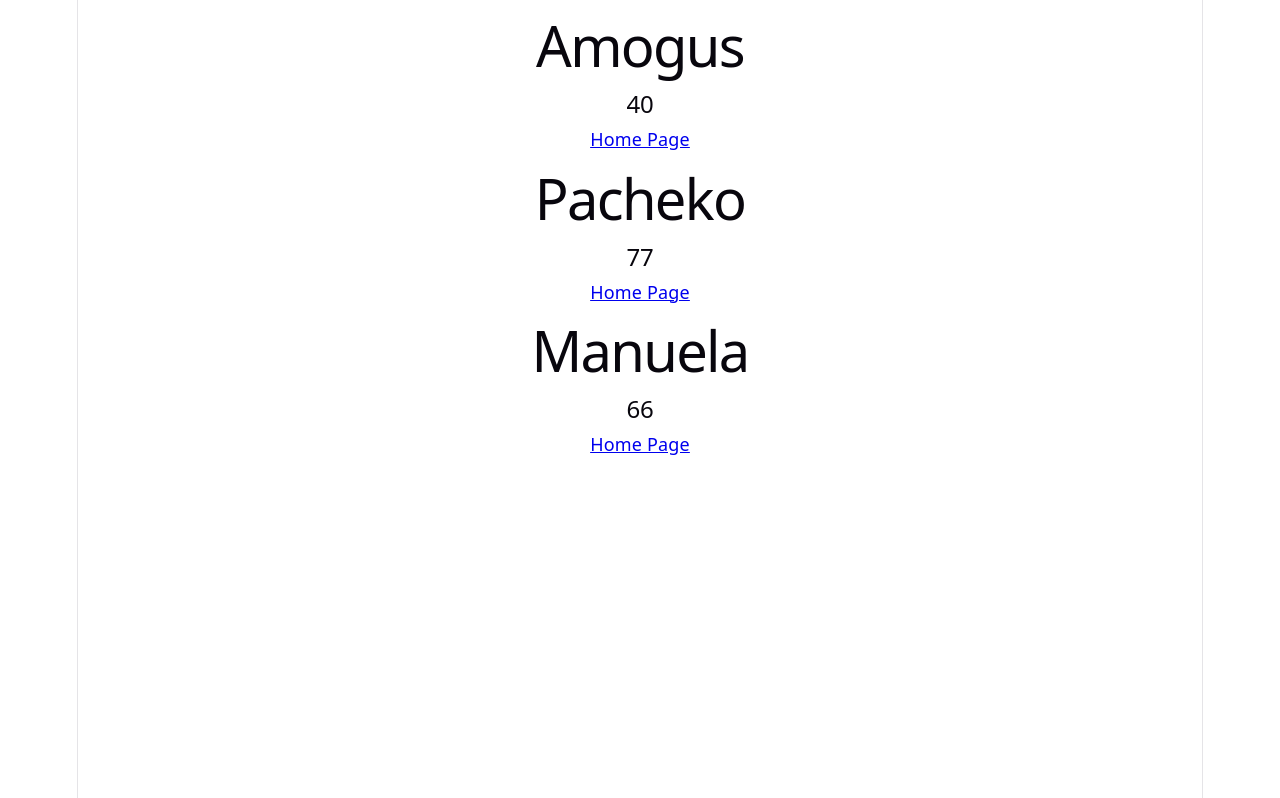
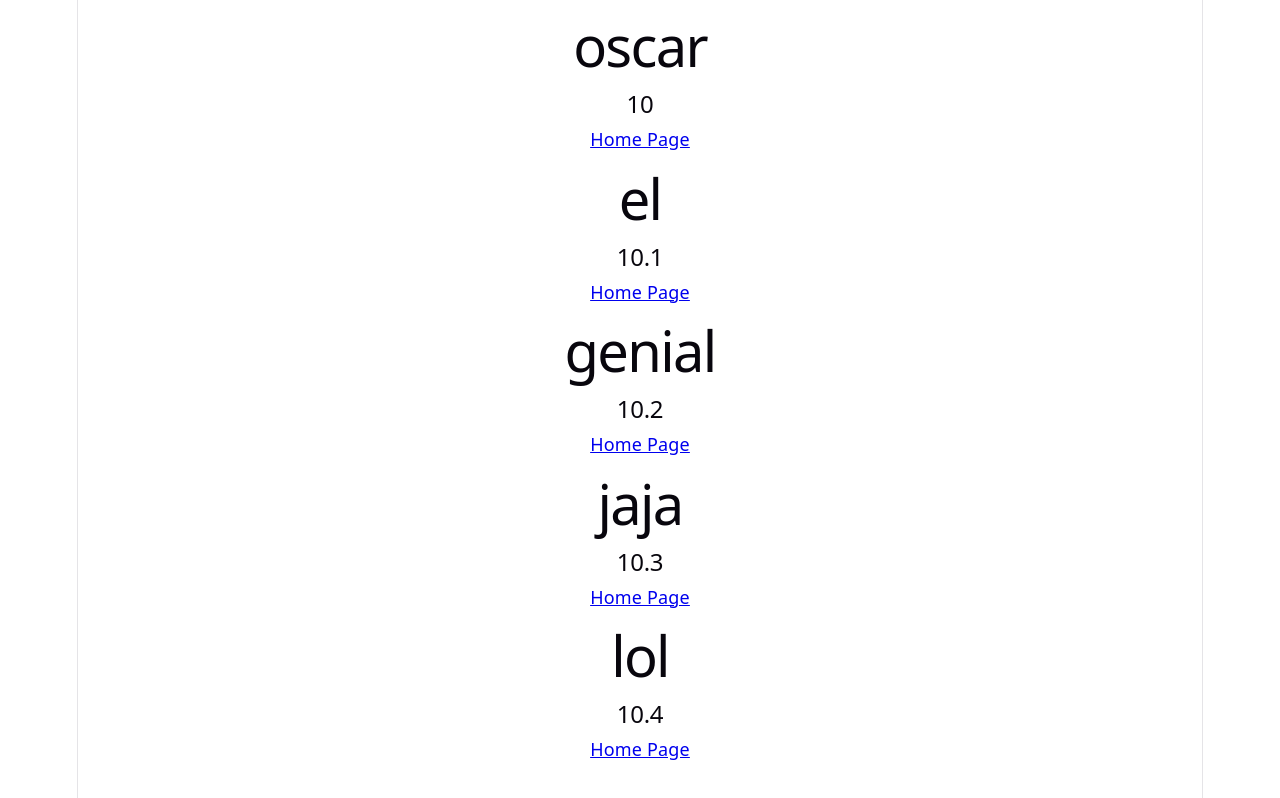
Before and after one commit to oscarartieda8-cloud/AWM_OORTEGA_2026A, a React app in the folder 04_05_2026/frontend/: page / in a window 1280 px wide. Built offline with nearby package versions, Linux system fonts and the light colour scheme; the HTML template or start-up script is replaced by a standard one.

Commit message:
variable de estaod y paso de datos padre a hijo

```diff
--- a/04_05_2026/frontend/src/pages/EstudiantesPage.jsx
+++ b/04_05_2026/frontend/src/pages/EstudiantesPage.jsx
@@ -1,10 +1,21 @@
 import Estudiante from "../components/estudiante";
+import { listaEstudiantes } from "../utils/data";
+
 const EstudiantesPage = () => {
   return (
     <div>
+
+      {/*} DATOS HARDCODEADOS
       <Estudiante nombre={"Amogus"} edad={40} url={"https://www.youtube.com/"} />
       <Estudiante nombre={"Pacheko"} edad={77} url={"https://www.youtube.com/"} />
       <Estudiante nombre={"Manuela"} edad={66} url={"https://www.youtube.com/"} ></Estudiante>
+      {*/}
+      {
+      listaEstudiantes.map((estudiante) =>
+        {
+          return <Estudiante nombre={estudiante.nombre} edad={estudiante.edad} url={estudiante.url}></Estudiante>
+        })
+      }
     </div>
   );
 }
--- a/04_05_2026/frontend/src/utils/data.js
+++ b/04_05_2026/frontend/src/utils/data.js
@@ -1,7 +1,7 @@
 export const listaEstudiantes = [
-    { id: 1, nombre: "oscar", edad: 10, url="https://www.youtube.com/" },
-    { id: 2, nombre: "el", edad: 10.1, url="https://www.youtube.com/" },
-    { id: 3, nombre: "genial", edad: 10.2, url="https://www.youtube.com/" },
-    { id: 4, nombre: "jaja", edad: 10.3, url="https://www.youtube.com/" },
-    { id: 666, nombre: "lol", edad: 10.4, url="https://www.youtube.com/" }
+    { id: 1, nombre: "oscar", edad: 10, url:"https://www.youtube.com/" },
+    { id: 2, nombre: "el", edad: 10.1, url:"https://www.youtube.com/" },
+    { id: 3, nombre: "genial", edad: 10.2, url:"https://www.youtube.com/" },
+    { id: 4, nombre: "jaja", edad: 10.3, url:"https://www.youtube.com/" },
+    { id: 666, nombre: "lol", edad: 10.4, url:"https://www.youtube.com/" }
 ]
```
